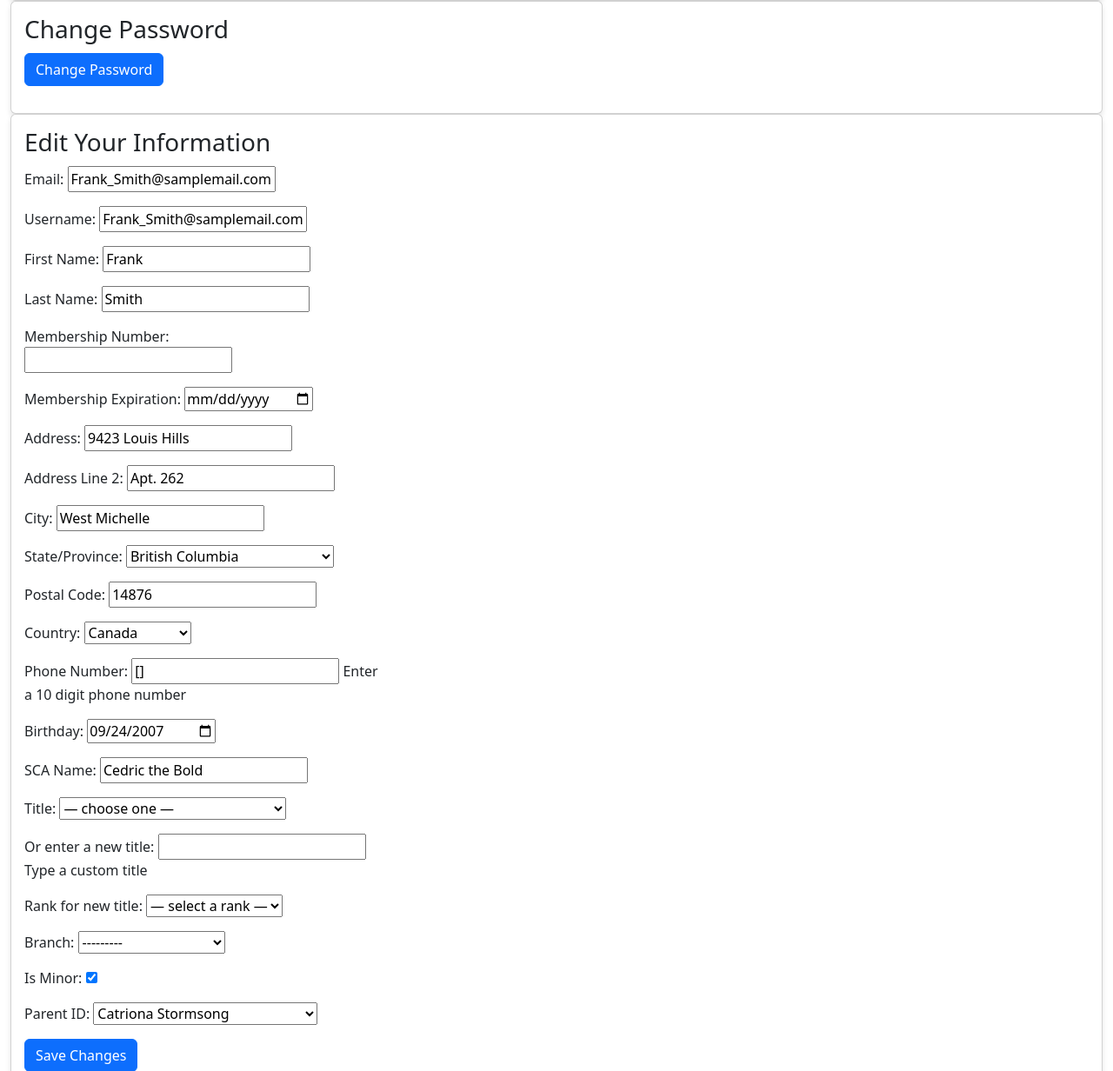
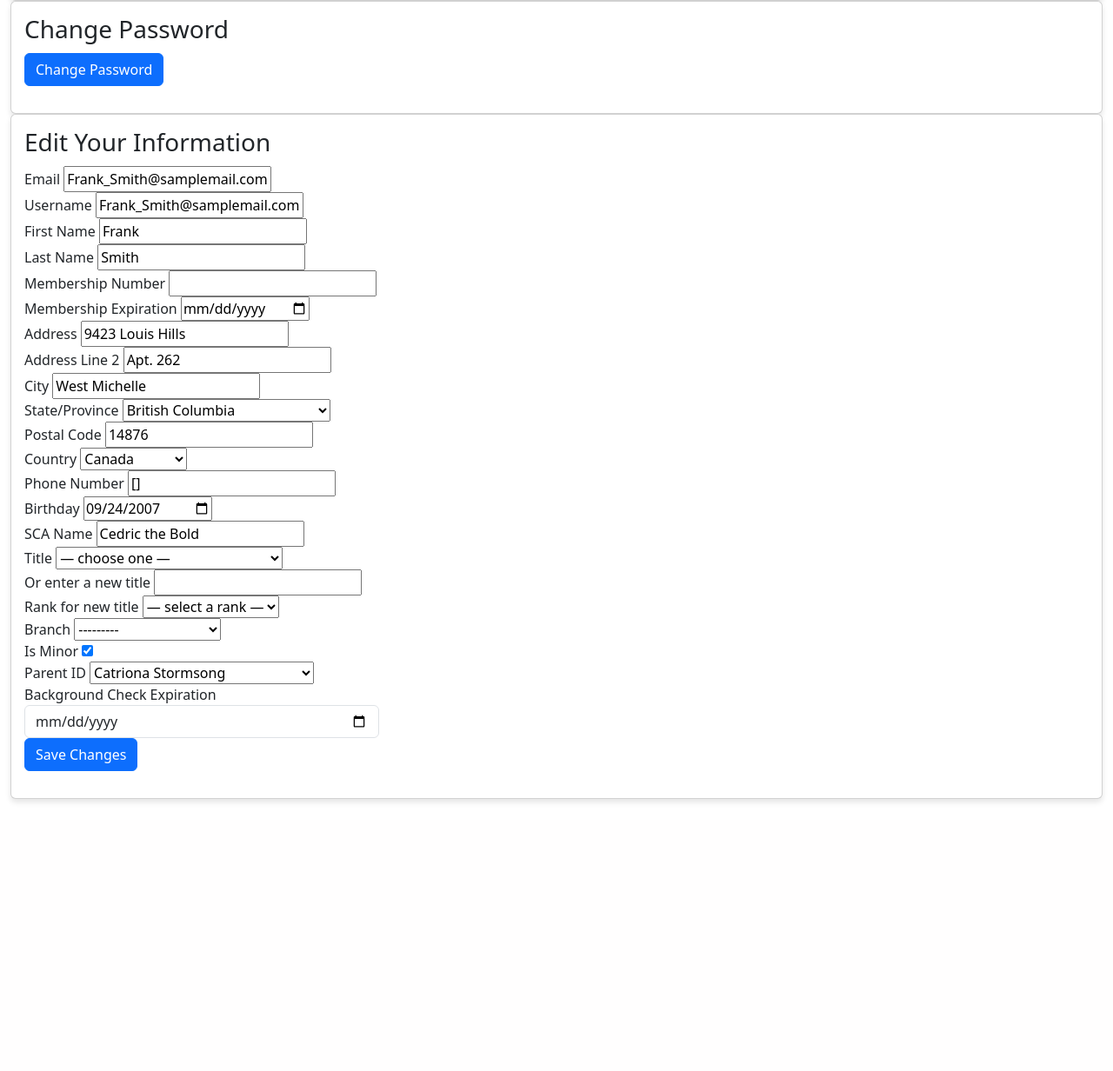
Before and after one commit to Feradach/an_tir_authorization, a Django app: page /authorizations/user_account/2 in a window 1280 px wide. Shown: the part 1217-2449 px from the top of the page at 87% size. After the commit the page ends 2140 px from the top, so only its background shows below. Run offline with Django 5.2, Linux system fonts and the light colour scheme; a user stored in the database is signed in; data comes from the database, SQL or seed files in the repository; some libraries are stand-ins or nearby versions.

Commit message:
Added functionality for background checks and youth marshals.

```diff
--- a/authorizations/templates/authorizations/user_account.html
+++ b/authorizations/templates/authorizations/user_account.html
@@ -58,7 +58,7 @@
             </div>
     </div>
 </div>
-{% if children %}
+    {% if children %}
     <div class="card">
         <div class="col-md-4">
                 <div class="mb-3">
@@ -96,7 +96,20 @@
 
                 <form method="post">
                     {% csrf_token %}
-                    {{ form.as_p }}
+                    {% for field in form %}
+                        {% if field.name != 'background_check_expiration' %}
+                            <div class="form-group">
+                                <label for="{{ field.id_for_label }}">{{ field.label }}</label>
+                                {{ field }}
+                            </div>
+                        {% endif %}
+                    {% endfor %}
+                    {% if is_authorization_officer %}
+                        <div class="form-group">
+                            <label for="id_background_check_expiration">Background Check Expiration</label>
+                            <input type="date" class="form-control" id="id_background_check_expiration" name="background_check_expiration" value="{{ user.background_check_expiration|date:'Y-m-d' }}">
+                        </div>
+                    {% endif %}
                     <button type="submit" class="btn btn-primary">Save Changes</button>
                 </form>
             </div>
--- a/authorizations/views.py
+++ b/authorizations/views.py
@@ -868,7 +868,15 @@
                                     update_auth.status = AuthorizationStatus.objects.get(name='Active')
                                     messages.success(request, f'Existing authorization for {update_auth.style.name} updated successfully!')
 
-                                update_auth.expiration = date.today() + relativedelta(years=4)
+                                # Set expiration based on youth marshal rules
+                                if update_auth.style.discipline.name in ['Youth Armored', 'Youth Rapier'] and update_auth.style.name in ['Junior Marshal', 'Senior Marshal']:
+                                    two_years = date.today() + relativedelta(years=2)
+                                    if person.user.background_check_expiration:
+                                        update_auth.expiration = min(two_years, person.user.background_check_expiration)
+                                    else:
+                                        update_auth.expiration = two_years
+                                else:
+                                    update_auth.expiration = date.today() + relativedelta(years=4)
                                 update_auth.save()
                                 selected_styles.remove(style_id)
 
@@ -884,18 +892,38 @@
                                     )
                                     messages.success(request, f'Authorization for {style.name} pending confirmation.')
                                 else:
-                                    new_auth = Authorization.objects.create(
-                                        person=person,
-                                        style=style,
-                                        expiration=date.today() + relativedelta(years=4),
-                                        marshal=Person.objects.get(user=authorizing_marshal),
-                                        status=AuthorizationStatus.objects.get(name='Active'),
-                                    )
-                                    messages.success(request, f'Authorization for {style.name} created successfully!')
-                                    # Update the waiver expiration date if it is greater than today to the authorization expiration date
-                                    if person.user.waiver_expiration and person.user.waiver_expiration < new_auth.expiration:
-                                        person.user.waiver_expiration = new_auth.expiration
-                                        person.user.save()
+                                    # Set expiration based on youth marshal rules
+                                    if style.discipline.name in ['Youth Armored', 'Youth Rapier'] and style.name in ['Junior Marshal', 'Senior Marshal']:
+                                        two_years = date.today() + relativedelta(years=2)
+                                        if person.user.background_check_expiration:
+                                            expiration = min(two_years, person.user.background_check_expiration)
+                                        else:
+                                            expiration = two_years
+                                        new_auth = Authorization.objects.create(
+                                            person=person,
+                                            style=style,
+                                            expiration=expiration,
+                                            marshal=Person.objects.get(user=authorizing_marshal),
+                                            status=AuthorizationStatus.objects.get(name='Active'),
+                                        )
+                                        messages.success(request, f'Authorization for {style.name} created successfully!')
+                                        # Update the waiver expiration date if it is greater than today to the authorization expiration date
+                                        if person.user.waiver_expiration and person.user.waiver_expiration < expiration:
+                                            person.user.waiver_expiration = expiration
+                                            person.user.save()
+                                    else:
+                                        new_auth = Authorization.objects.create(
+                                            person=person,
+                                            style=style,
+                                            expiration=date.today() + relativedelta(years=4),
+                                            marshal=Person.objects.get(user=authorizing_marshal),
+                                            status=AuthorizationStatus.objects.get(name='Active'),
+                                        )
+                                        messages.success(request, f'Authorization for {style.name} created successfully!')
+                                        # Update the waiver expiration date if it is greater than today to the authorization expiration date
+                                        if person.user.waiver_expiration and person.user.waiver_expiration < new_auth.expiration:
+                                            person.user.waiver_expiration = new_auth.expiration
+                                            person.user.save()
 
                         except Exception as e:
                             print(f"Error processing style {style_id}: {e}")
@@ -949,6 +977,7 @@
         'country': user.country,
         'phone_number': user.phone_number,
         'birthday': user.birthday,
+        'background_check_expiration': user.background_check_expiration,
 
         # Person fields
         'sca_name': person.sca_name,
@@ -964,7 +993,7 @@
         if requestor != user and (not hasattr(user, 'person') or user.person.parent_id != requestor.id):
             if not is_kingdom_authorization_officer(requestor):
                 raise PermissionDenied
-        form = CreatePersonForm(request.POST, user_instance=user)
+        form = CreatePersonForm(request.POST, user_instance=user, request=request)
         if form.is_valid():
             # Update User fields
             user.email = form.cleaned_data['email']
@@ -981,6 +1010,11 @@
             user.country = form.cleaned_data['country']
             user.phone_number = form.cleaned_data.get('phone_number')
             user.birthday = form.cleaned_data.get('birthday')
+
+            # Only allow authorization officers to modify background_check_expiration
+            if is_kingdom_authorization_officer(request.user):
+                user.background_check_expiration = form.cleaned_data.get('background_check_expiration')
+
             user.save()
 
             # Update Person fields
@@ -996,7 +1030,7 @@
         else:
             messages.error(request, 'Please correct the errors with the form.')
     else:
-        form = CreatePersonForm(initial=initial_data, user_instance=user)
+        form = CreatePersonForm(initial=initial_data, user_instance=user, request=request)
 
     # Calculate the maximum expiration date
     waiver_signed = False
@@ -1021,6 +1055,7 @@
         'branch_officer': branch_officer,
         'waiver_signed': waiver_signed,
         'max_expiration': max_expiration,
+        'is_authorization_officer': is_kingdom_authorization_officer(request.user),
     }
 
     return render(request, 'authorizations/user_account.html', context)
@@ -1254,7 +1289,6 @@
 
 class CreatePersonForm(forms.Form):
     """Creates the initial person and user."""
-    # only these titles ever show up in the dropdown:
     ALLOWED_TITLES = [
         "Duke", "Duchess",
         "Count", "Countess",
@@ -1266,8 +1300,6 @@
         "Honorable Lord", "Honorable Lady", "The Honorable",
         "Lord", "Lady", "Gentle",
     ]
-
-    # User fields
     email = forms.EmailField(label='Email', required=True)
     username = forms.CharField(label='Username', required=True)
     first_name = forms.CharField(label='First Name', required=True)
@@ -1283,24 +1315,19 @@
     country = forms.ChoiceField(label='Country', choices=[('Canada', 'Canada'), ('United States', 'United States')], required=True)
     phone_number = forms.CharField(label='Phone Number', required=True, help_text='Enter a 10 digit phone number')
     birthday = forms.DateField(label='Birthday', required=False, widget=forms.DateInput(attrs={'type': 'date'}))
-
-    # Person fields
     discipline_names = Discipline.objects.values_list('name', flat=True)
     sca_name = forms.CharField(label='SCA Name', required=False)
-    # 1) existing titles
     title = TitleModelChoiceField(
         label='Title',
         queryset=Title.objects.none(),
         required=False,
         empty_label='— choose one —'
     )
-    # 2) new title fields
     new_title = forms.CharField(
         label='Or enter a new title',
         required=False,
         help_text='Type a custom title'
     )
-    # collect the set of existing rank values for the dropdown
     new_title_rank = forms.ChoiceField(
         label='Rank for new title',
         choices=[('', '— select a rank —')] + list(TITLE_RANK_CHOICES),
@@ -1309,10 +1336,16 @@
     branch = forms.ModelChoiceField(label='Branch', queryset=Branch.objects.non_regions(), required=True)
     is_minor = forms.BooleanField(label='Is Minor', required=False)
     parent_id = forms.ModelChoiceField(label='Parent ID', queryset=Person.objects.all().exclude(sca_name='admin'),required=False)
+    background_check_expiration = forms.DateField(
+        label='Background Check Expiration',
+        required=False,
+        widget=forms.DateInput(attrs={'type': 'date'})
+    )
 
     def __init__(self, *args, **kwargs):
         """Allow passing a user instance when updating."""
         self.user_instance = kwargs.pop('user_instance', None)
+        self.request = kwargs.pop('request', None)
         super().__init__(*args, **kwargs)
         qs = Title.objects.filter(name__in=self.ALLOWED_TITLES)
         qs = qs.order_by('pk')
```
Also changed, not shown: authorizations/permissions.py (+21 -29 lines).
